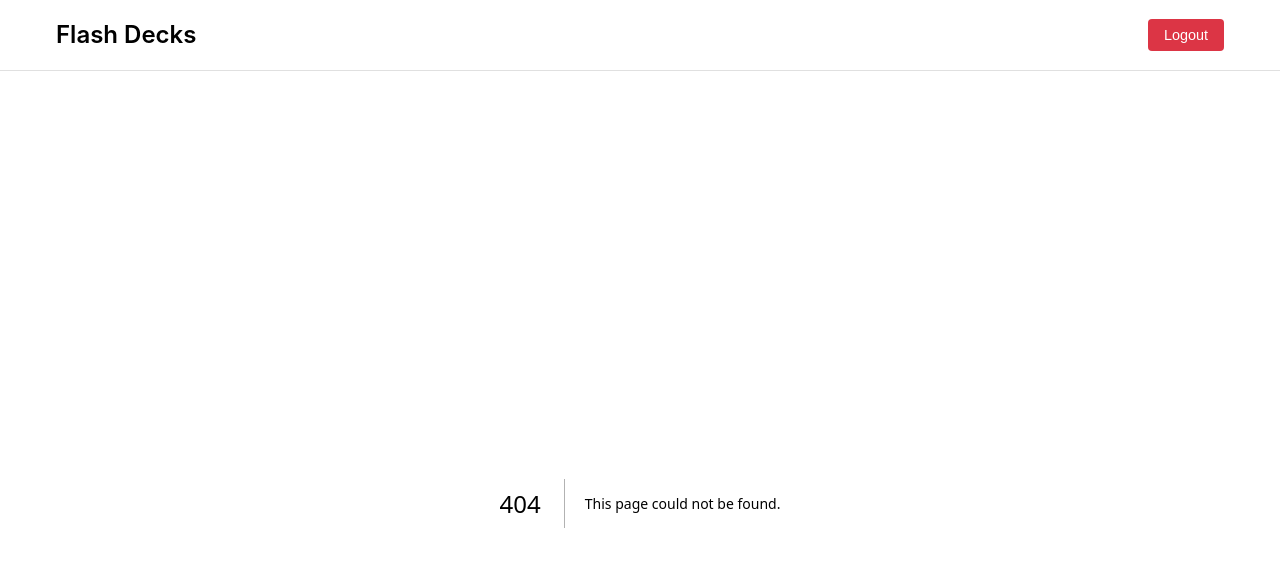
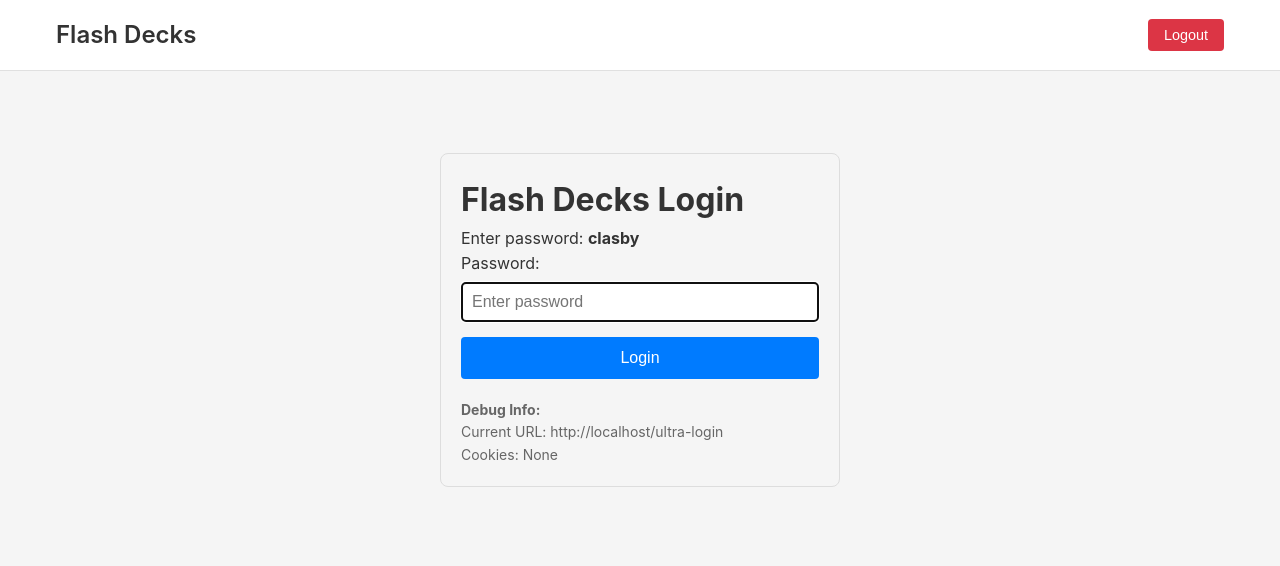
Before and after one commit to lordbuffcloud/testC, a Next.js app: page /ultra-login in a window 1280 px wide. Before the commit this address had no page. Shown: the top 566 px of the page. Built offline with nearby package versions, Linux system fonts and the light colour scheme.

Commit message:
Add ultra-simple login with basic JavaScript redirect

```diff
--- a/middleware.ts
+++ b/middleware.ts
@@ -10,6 +10,7 @@ export function middleware(request: NextRequest) {
     pathname.startsWith('/_next/') ||
     pathname.startsWith('/favicon') ||
     pathname === '/simple-login' ||
+    pathname === '/ultra-login' ||
     pathname === '/login' ||
     pathname === '/login-test' ||
     pathname === '/cookie-test'
--- a/src/app/page.tsx
+++ b/src/app/page.tsx
@@ -1,5 +1,5 @@
 import { redirect } from 'next/navigation'
 
 export default function RootPage() {
-  redirect('/simple-login')
+  redirect('/ultra-login')
 }
--- /dev/null
+++ b/src/app/ultra-login/page.tsx
@@ -0,0 +1,100 @@
+'use client'
+
+import { useState } from 'react'
+
+export default function UltraSimpleLogin() {
+  const [password, setPassword] = useState('')
+  const [error, setError] = useState('')
+  const [loading, setLoading] = useState(false)
+
+  const handleSubmit = (e: React.FormEvent) => {
+    e.preventDefault()
+    setLoading(true)
+    setError('')
+
+    // Simple password check
+    if (password === 'clasby') {
+      // Set cookie
+      document.cookie = 'logged_in=true; path=/; max-age=86400'
+
+      // Simple redirect
+      window.location.href = '/decks'
+    } else {
+      setError('Invalid password. Try: clasby')
+      setLoading(false)
+    }
+  }
+
+  return (
+    <div style={{
+      maxWidth: '400px',
+      margin: '50px auto',
+      padding: '20px',
+      border: '1px solid #ddd',
+      borderRadius: '8px'
+    }}>
+      <h1>Flash Decks Login</h1>
+      <p>Enter password: <strong>clasby</strong></p>
+
+      <form onSubmit={handleSubmit}>
+        <div style={{ marginBottom: '15px' }}>
+          <label htmlFor="password" style={{ display: 'block', marginBottom: '5px' }}>
+            Password:
+          </label>
+          <input
+            type="password"
+            id="password"
+            value={password}
+            onChange={(e) => setPassword(e.target.value)}
+            style={{
+              width: '100%',
+              padding: '10px',
+              border: '1px solid #ccc',
+              borderRadius: '4px',
+              fontSize: '16px'
+            }}
+            placeholder="Enter password"
+            required
+            autoFocus
+          />
+        </div>
+
+        <button
+          type="submit"
+          disabled={loading}
+          style={{
+            width: '100%',
+            padding: '12px',
+            backgroundColor: '#007bff',
+            color: 'white',
+            border: 'none',
+            borderRadius: '4px',
+            fontSize: '16px',
+            cursor: loading ? 'not-allowed' : 'pointer'
+          }}
+        >
+          {loading ? 'Logging in...' : 'Login'}
+        </button>
+      </form>
+
+      {error && (
+        <div style={{
+          marginTop: '15px',
+          padding: '10px',
+          backgroundColor: '#f8d7da',
+          color: '#721c24',
+          border: '1px solid #f5c6cb',
+          borderRadius: '4px'
+        }}>
+          {error}
+        </div>
+      )}
+
+      <div style={{ marginTop: '20px', fontSize: '14px', color: '#666' }}>
+        <p><strong>Debug Info:</strong></p>
+        <p>Current URL: {typeof window !== 'undefined' ? window.location.href : 'Loading...'}</p>
+        <p>Cookies: {typeof window !== 'undefined' ? document.cookie || 'None' : 'Loading...'}</p>
+      </div>
+    </div>
+  )
+}
```
